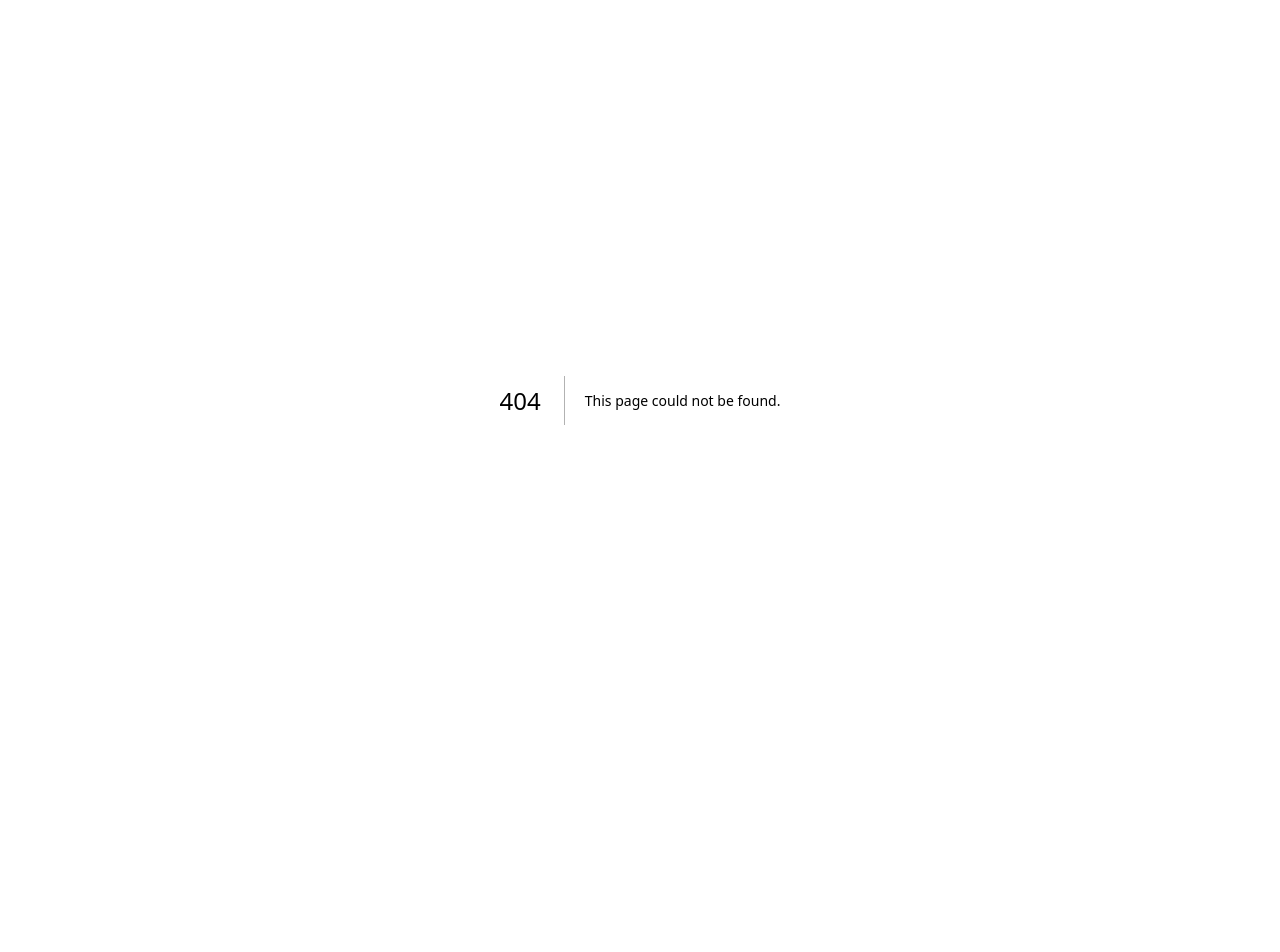
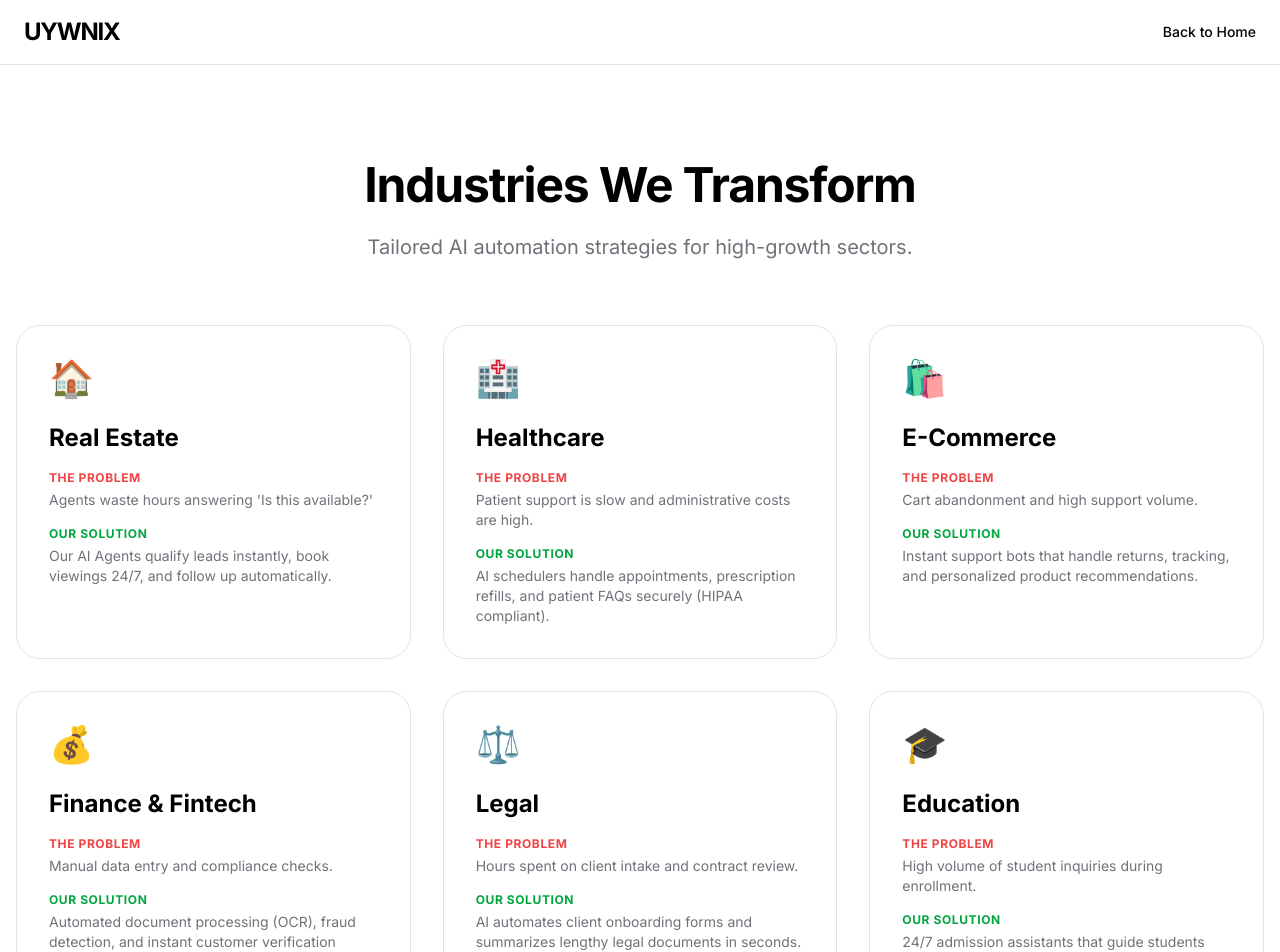
Before and after one commit to Tayyabhusayn/uywnix, a Next.js app: page /industries in a window 1280 px wide. Before the commit this address had no page. Shown: the top 952 px of the page. Before the commit the page ends 800 px from the top, so only its background shows below. Built offline with nearby package versions, Linux system fonts and the light colour scheme.

Commit message:
Add Industries Page and Navigation

```diff
--- /dev/null
+++ b/app/industries/page.tsx
@@ -0,0 +1,95 @@
+import Link from "next/link";
+import { Metadata } from "next";
+
+export const metadata: Metadata = {
+  title: "Industries We Serve - UYWNIX AI Solutions",
+  description: "AI Automation solutions for Real Estate, Healthcare, E-Commerce, Finance, Legal, and Education sectors.",
+};
+
+const industries = [
+  {
+    icon: "🏠",
+    title: "Real Estate",
+    problem: "Agents waste hours answering 'Is this available?'",
+    solution: "Our AI Agents qualify leads instantly, book viewings 24/7, and follow up automatically."
+  },
+  {
+    icon: "🏥",
+    title: "Healthcare",
+    problem: "Patient support is slow and administrative costs are high.",
+    solution: "AI schedulers handle appointments, prescription refills, and patient FAQs securely (HIPAA compliant)."
+  },
+  {
+    icon: "🛍️",
+    title: "E-Commerce",
+    problem: "Cart abandonment and high support volume.",
+    solution: "Instant support bots that handle returns, tracking, and personalized product recommendations."
+  },
+  {
+    icon: "💰",
+    title: "Finance & Fintech",
+    problem: "Manual data entry and compliance checks.",
+    solution: "Automated document processing (OCR), fraud detection, and instant customer verification (KYC)."
+  },
+  {
+    icon: "⚖️",
+    title: "Legal",
+    problem: "Hours spent on client intake and contract review.",
+    solution: "AI automates client onboarding forms and summarizes lengthy legal documents in seconds."
+  },
+  {
+    icon: "🎓",
+    title: "Education",
+    problem: "High volume of student inquiries during enrollment.",
+    solution: "24/7 admission assistants that guide students through application processes."
+  }
+];
+
+export default function IndustriesPage() {
+  return (
+    <div className="min-h-screen bg-background">
+      <nav className="w-full border-b border-border bg-background/80 backdrop-blur-md sticky top-0 z-50">
+        <div className="container mx-auto px-6 h-16 flex items-center justify-between">
+          <Link href="/" className="text-2xl font-bold tracking-tighter">UYWNIX</Link>
+          <Link href="/" className="text-sm font-medium hover:text-primary/80">Back to Home</Link>
+        </div>
+      </nav>
+
+      <main className="container mx-auto px-4 py-24">
+        <div className="text-center max-w-3xl mx-auto mb-16">
+          <h1 className="text-5xl font-bold tracking-tight mb-6">Industries We Transform</h1>
+          <p className="text-xl text-muted-foreground">
+            Tailored AI automation strategies for high-growth sectors.
+          </p>
+        </div>
+
+        <div className="grid md:grid-cols-2 lg:grid-cols-3 gap-8">
+          {industries.map((ind, i) => (
+            <div key={i} className="p-8 rounded-3xl border border-border bg-card hover:shadow-xl transition-all group">
+              <div className="text-4xl mb-6 group-hover:scale-110 transition-transform duration-300">{ind.icon}</div>
+              <h3 className="text-2xl font-bold mb-4">{ind.title}</h3>
+              <div className="space-y-4">
+                <div>
+                  <p className="text-xs font-bold text-destructive uppercase tracking-wider mb-1">The Problem</p>
+                  <p className="text-sm text-muted-foreground">{ind.problem}</p>
+                </div>
+                <div>
+                  <p className="text-xs font-bold text-green-600 uppercase tracking-wider mb-1">Our Solution</p>
+                  <p className="text-sm text-muted-foreground">{ind.solution}</p>
+                </div>
+              </div>
+            </div>
+          ))}
+        </div>
+
+        <div className="mt-24 text-center bg-secondary/30 rounded-3xl p-12">
+          <h2 className="text-3xl font-bold mb-6">Don't see your industry?</h2>
+          <p className="text-muted-foreground mb-8">Our automation frameworks are adaptable to any business model.</p>
+          <Link href="/contact" className="bg-primary text-primary-foreground px-8 py-4 rounded-full font-bold text-lg hover:opacity-90 transition-opacity">
+            Talk to an Expert
+          </Link>
+        </div>
+      </main>
+    </div>
+  );
+}
--- a/app/page.tsx
+++ b/app/page.tsx
@@ -12,9 +12,11 @@ export default function Home() {
           </Link>
           <div className="hidden md:flex space-x-8 text-sm font-medium">
             <Link href="/products/uywni" className="hover:text-primary/80 transition-colors">Social App</Link>
+            <Link href="/services" className="hover:text-primary/80 transition-colors">Services</Link>
+            <Link href="/industries" className="hover:text-primary/80 transition-colors">Industries</Link>
             <Link href="/ai-agent" className="hover:text-primary/80 transition-colors">AI Agent</Link>
             <Link href="/newsroom" className="hover:text-primary/80 transition-colors">Newsroom</Link>
-            <Link href="#contact" className="hover:text-primary/80 transition-colors">Contact</Link>
+            <Link href="/contact" className="hover:text-primary/80 transition-colors">Contact</Link>
           </div>
           <Link href="/products/uywni" className="bg-primary text-primary-foreground px-4 py-2 rounded-full text-sm font-semibold hover:opacity-90 transition-opacity">
             Launch App
@@ -101,6 +103,7 @@ export default function Home() {
             <ul className="space-y-2 text-muted-foreground">
               <li><Link href="/products/uywni">Social App</Link></li>
               <li><Link href="/ai-agent">AI Agents</Link></li>
+              <li><Link href="/industries">Industries</Link></li>
             </ul>
           </div>
           <div>
```
